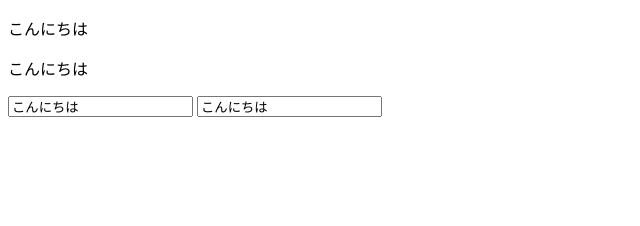
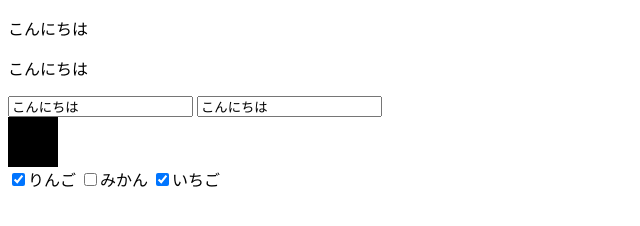
Before and after one commit to yoyoma-ru/javascript, a plain HTML site: page surawaka/list12.html in a window 1280 px wide. Shown: the whole page, without its empty margins (0-640 px from the left). Drawn offline with Linux system fonts and the light colour scheme.

Commit message:
[add]attr,removeAttr

```diff
--- a/surawaka/list12.html
+++ b/surawaka/list12.html
@@ -12,6 +12,14 @@
 		$(function(){
 			$("#msg3").val($("#msg4").val());
 		});
+
+		$(function(){
+			$(".box").attr("style", "width: 50px; height: 50px; background-color: #000;");
+		});
+
+		$(function(){
+			$("input[value='orange']").removeAttr("checked");
+		});
 	</script>
 </head>
 <body>
@@ -22,5 +30,13 @@
 	<!-- valメソッド -->
 	<input type="text" id="msg3" value="おはよう">
 	<input type="text" id="msg4" value="こんにちは">
+
+	<!-- attrメソッド -->
+	<div class="box"></div>
+
+	<!-- removeAttrメソッド -->
+	<input type="checkbox" name="fruits" value="apple" checked>りんご
+	<input type="checkbox" name="fruits" value="orange" checked>みかん
+	<input type="checkbox" name="fruits" value="strawberry" checked>いちご
 </body>
 </html>
```
Also changed, not shown: 1 other file.
